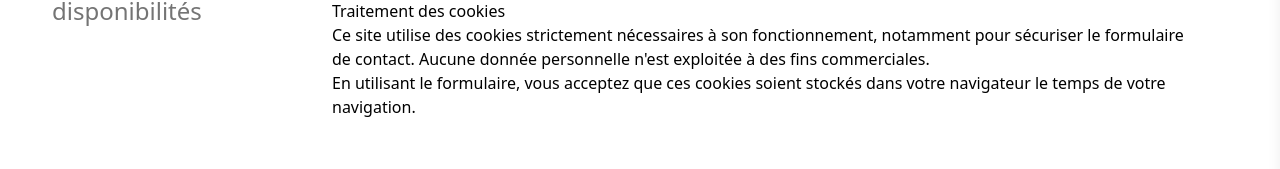
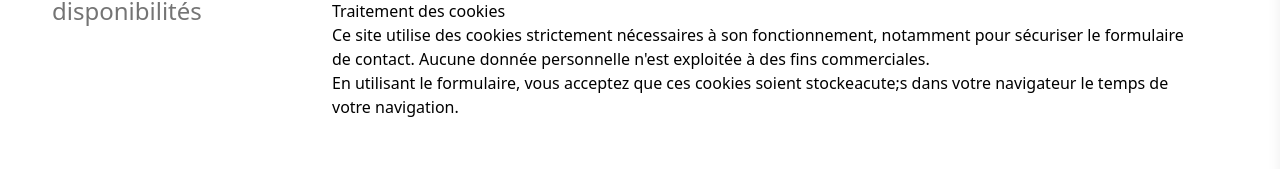
Before and after one commit to clxm-orish/Damien, a Next.js app in the folder portfolio-damien/: page /traitement-des-cookies in a window 1280 px wide. Shown: the part 297-466 px from the top of the page. Built offline with nearby package versions, Linux system fonts and the light colour scheme.

Commit message:
Update page.tsx

```diff
--- a/portfolio-damien/app/traitement-des-cookies/page.tsx
+++ b/portfolio-damien/app/traitement-des-cookies/page.tsx
@@ -5,11 +5,11 @@ export default function TraitementCookiesPage() {
             <p>
                 Ce site utilise des cookies strictement nécessaires à son fonctionnement,
                 notamment pour sécuriser le formulaire de contact. Aucune donnée
-                personnelle n'est exploitée à des fins commerciales.
+                personnelle n&apos;est exploitée à des fins commerciales.
             </p>
             <p>
                 En utilisant le formulaire, vous acceptez que ces cookies soient
-                stockés dans votre navigateur le temps de votre navigation.
+                stockeacute;s dans votre navigateur le temps de votre navigation.
             </p>
         </main>
     );
```
